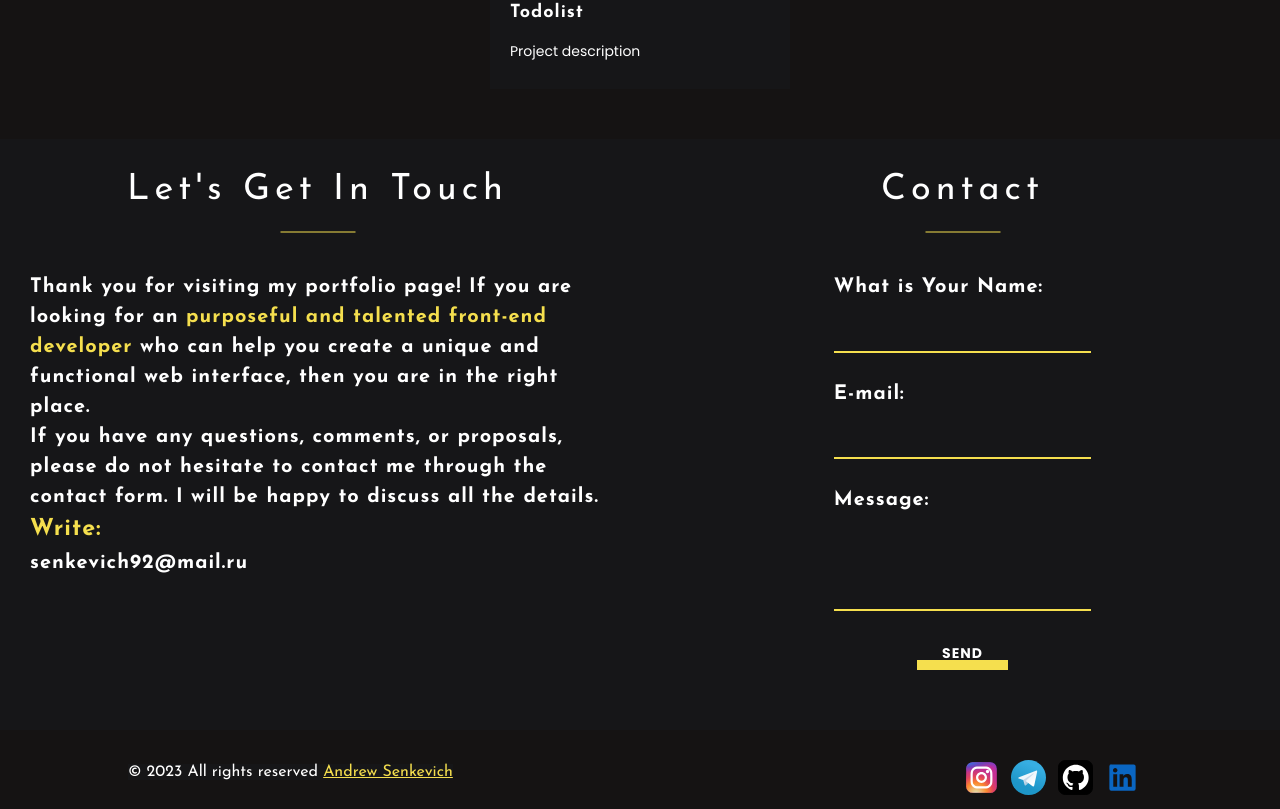
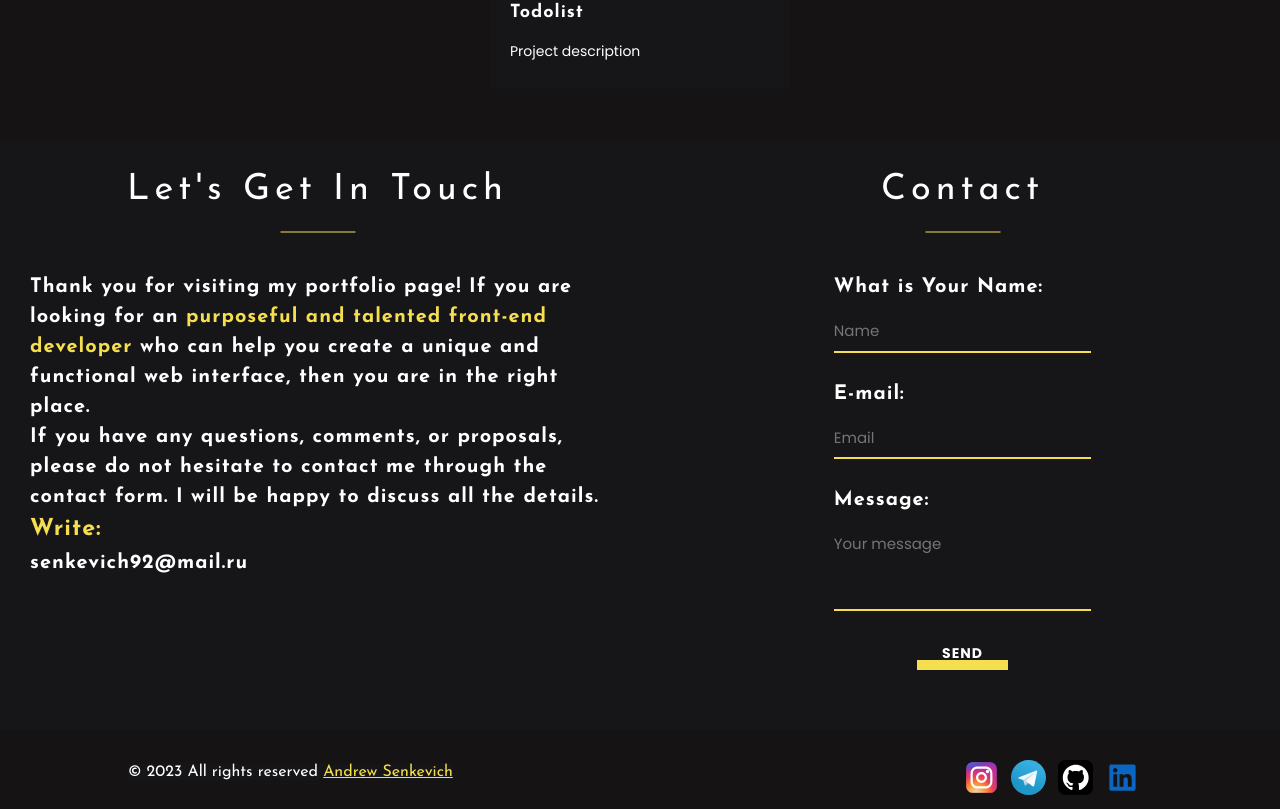
Before and after one commit to Sene4kaaa/portfolio, a React (Create React App) app: page / in a window 1280 px wide. Shown: the part 2431-3240 px from the top of the page. Built offline with nearby package versions, Linux system fonts and the light colour scheme.

Commit message:
Refactoring code

```diff
--- a/src/components/Contacts/Contacts.tsx
+++ b/src/components/Contacts/Contacts.tsx
@@ -33,11 +33,11 @@ export const Contacts = () => {
                     <div className={s.formAll}>
                     <form className={s.form}>
                         <label className={s.name} htmlFor="name">What is Your Name:</label>
-                        <input type={"text"} className={s.input} name={'name'}/>
+                        <input type={"text"} className={s.input} name={'name'} placeholder={'Name'}/>
                         <label className={s.name} htmlFor="email">E-mail:</label>
-                        <input type={"email"} className={s.input}  name={'name'}/>
+                        <input type={"email"} className={s.input}  name={'name'} placeholder={'Email'}/>
                         <label className={s.name} htmlFor="message">Message:</label>
-                        <textarea className={s.textarea} name={'message'} rows={3}></textarea>
+                        <textarea className={s.textarea} name={'message'} rows={3} placeholder={'Your message'}></textarea>
                         <button type={"submit"} className={s.button}>Send</button>
                     </form>
                     </div>
```
